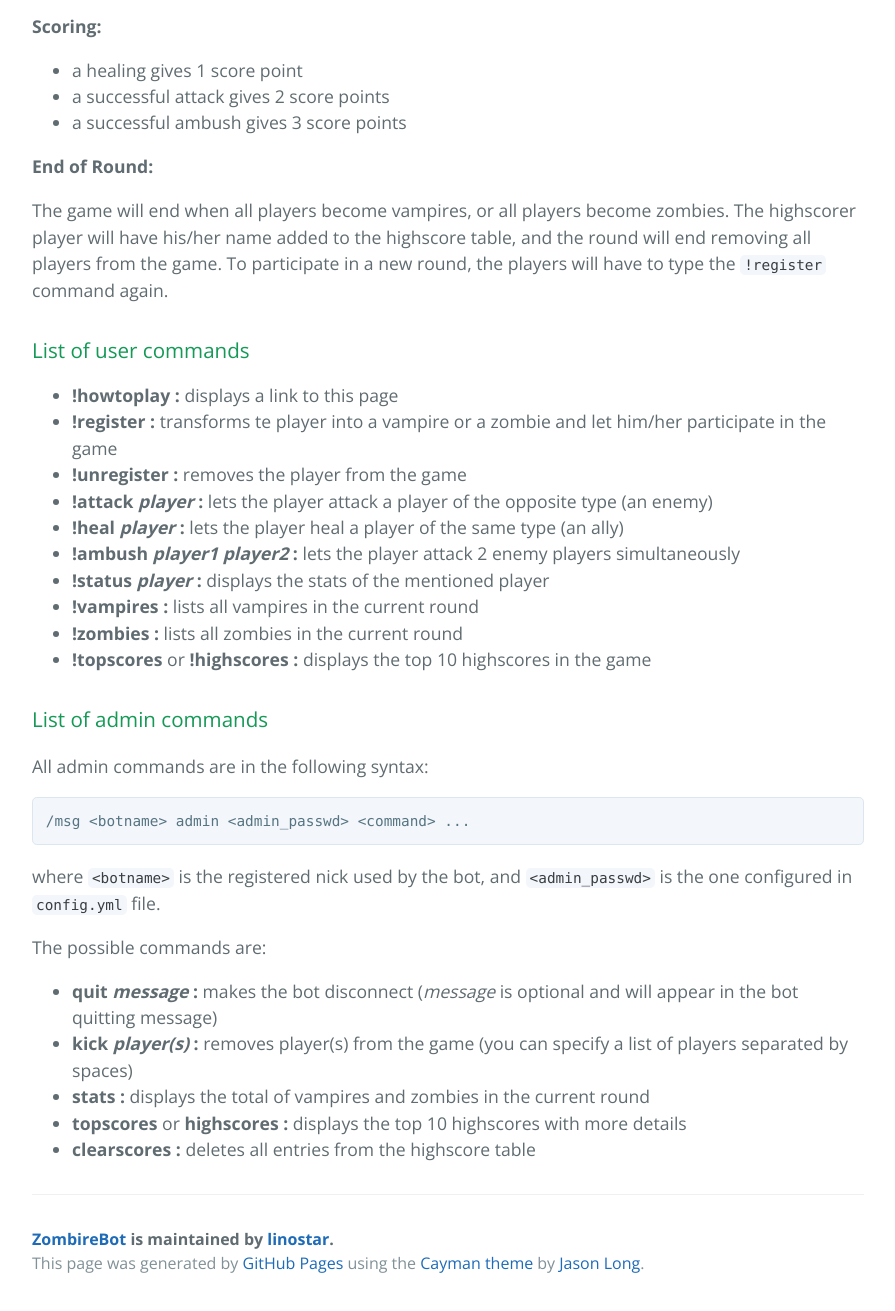
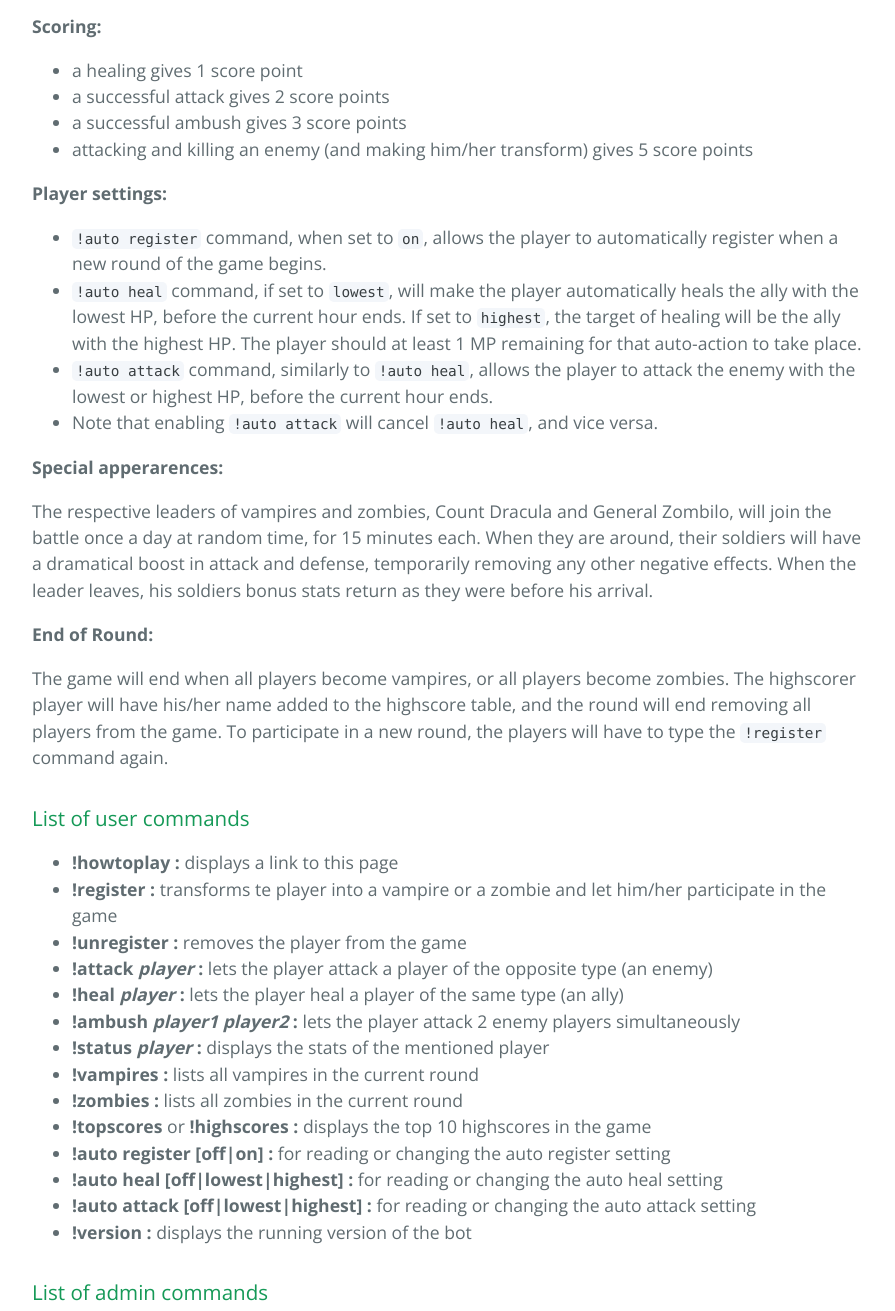
Before and after one commit to linostar/zombireBot, a plain HTML site: page index.html in a window 1280 px wide. Shown: the part 2160-3471 px from the top of the page, without its empty margins (192-1087 px from the left). Drawn offline with nearby package versions, Linux system fonts and the light colour scheme.

```diff
--- a/index.html
+++ b/index.html
@@ -90,7 +90,24 @@
 <li>a healing gives 1 score point</li>
 <li>a successful attack gives 2 score points</li>
 <li>a successful ambush gives 3 score points</li>
+<li>attacking and killing an enemy (and making him/her transform) gives 5 score points</li>
 </ul>
+
+<p><strong>Player settings:</strong></p>
+
+<ul>
+<li>
+<code>!auto register</code> command, when set to <code>on</code>, allows the player to automatically register when a new round of the game begins.</li>
+<li>
+<code>!auto heal</code> command, if set to <code>lowest</code>, will make the player automatically heals the ally with the lowest HP, before the current hour ends. If set to <code>highest</code>, the target of healing will be the ally with the highest HP. The player should at least 1 MP remaining for that auto-action to take place.</li>
+<li>
+<code>!auto attack</code> command, similarly to <code>!auto heal</code>, allows the player to attack the enemy with the lowest or highest HP, before the current hour ends.</li>
+<li>Note that enabling <code>!auto attack</code> will cancel <code>!auto heal</code>, and vice versa.</li>
+</ul>
+
+<p><strong>Special apperarences:</strong></p>
+
+<p>The respective leaders of vampires and zombies, Count Dracula and General Zombilo, will join the battle once a day at random time, for 15 minutes each. When they are around, their soldiers will have a dramatical boost in attack and defense, temporarily removing any other negative effects. When the leader leaves, his soldiers bonus stats return as they were before his arrival.</p>
 
 <p><strong>End of Round:</strong></p>
 
@@ -120,6 +137,14 @@
 <strong>!zombies :</strong>  lists all zombies in the current round</li>
 <li>
 <strong>!topscores</strong> or <strong>!highscores :</strong>  displays the top 10 highscores in the game</li>
+<li>
+<strong>!auto register [off|on] :</strong>  for reading or changing the auto register setting</li>
+<li>
+<strong>!auto heal [off|lowest|highest] :</strong>  for reading or changing the auto heal setting</li>
+<li>
+<strong>!auto attack [off|lowest|highest] :</strong>  for reading or changing the auto attack setting</li>
+<li>
+<strong>!version :</strong>  displays the running version of the bot</li>
 </ul>
 
 <h3>
@@ -139,6 +164,8 @@
 <strong>quit <em>message</em> :</strong>  makes the bot disconnect (<em>message</em> is optional and will appear in the bot quitting message)</li>
 <li>
 <strong>kick <em>player(s)</em> :</strong>  removes player(s) from the game (you can specify a list of players separated by spaces)</li>
+<li>
+<strong>terminate <em>player(s)</em> :</strong>  similar to <strong>kick</strong>, but delete player settings in addition (such as those set by !auto commands)</li>
 <li>
 <strong>stats :</strong>  displays the total of vampires and zombies in the current round</li>
 <li>
```
Also changed, not shown: params.json (+1 -1 lines).
